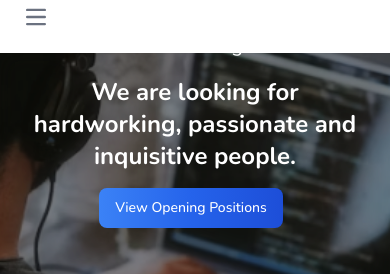
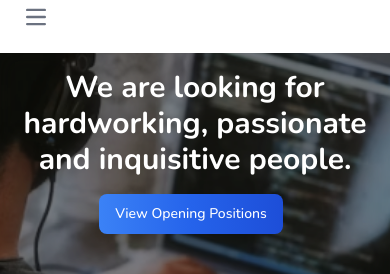
Before and after one commit to signofcommunication/gaws, a Nuxt app: page /career in a window 390 px wide. Shown: the part 288-562 px from the top of the page. Built offline with nearby package versions, Linux system fonts and the light colour scheme.

Commit message:
Fix: update font size on career page

```diff
--- a/pages/career.vue
+++ b/pages/career.vue
@@ -11,7 +11,7 @@
           Join Our Growing Team!
         </h1>
         <h1
-          class="text-2xl sm:text-3xl md:text-4xl lg:text-5xl my-4 font-bold z-50"
+          class="text-3xl sm:text-3xl md:text-4xl lg:text-5xl my-4 font-bold z-50"
         >
           We are looking for hardworking, passionate
           <br class="hidden sm:block" />
```
